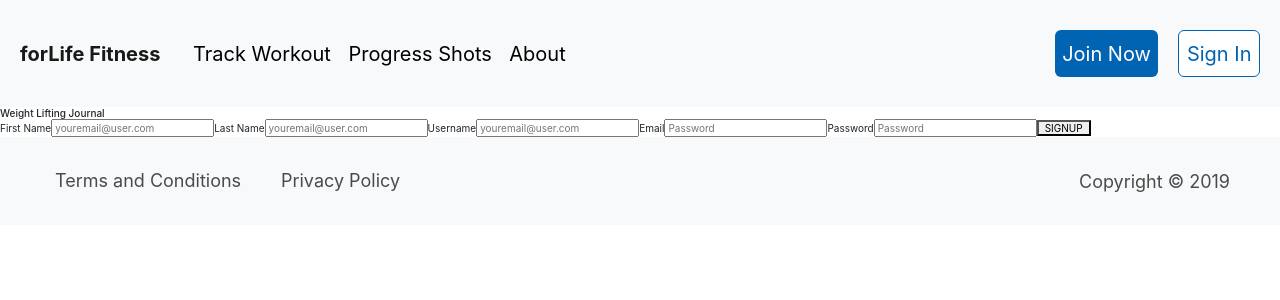
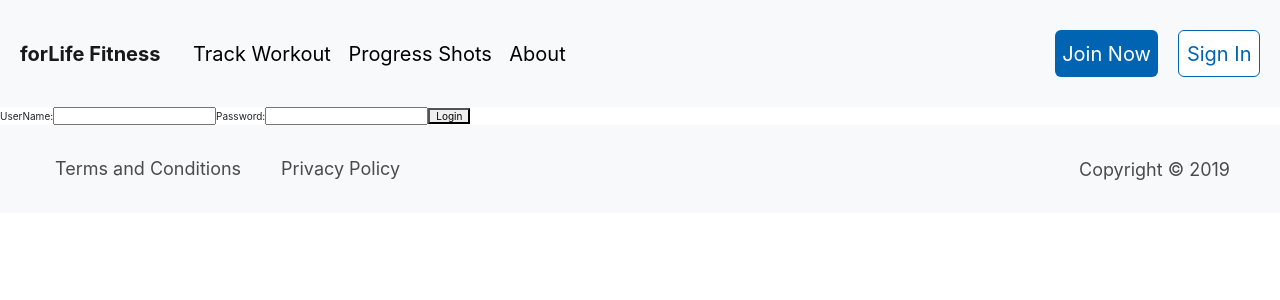
Before and after one commit to bw-weight-lifting-journal/Front-end, a React (Create React App) app in the folder weightlifting-journal/: page / in a window 1280 px wide. Shown: the top 300 px of the page. Built offline with nearby package versions, Linux system fonts and the light colour scheme.

Commit message:
able to post login info and store token on local storage

```diff
--- a/weightlifting-journal/src/App.js
+++ b/weightlifting-journal/src/App.js
@@ -16,8 +16,8 @@ function App() {
       <TopNav />
       {/* <NewWorkoutForm /> */}
       {/* <Dashboard /> */}
-      <Signup />
-      {/* <Login /> */}
+      {/* <Signup /> */}
+      <Login />
       <Footer />
     </div>
   );
--- a/weightlifting-journal/src/Login.js
+++ b/weightlifting-journal/src/Login.js
@@ -32,7 +32,10 @@ const FormikLogin = withFormik({
         console.log(values)
         axios
             .post('https://weightlifingjournalbackend.herokuapp.com/api/auth/login', values)
-            .then(res => console.log(res))
+            .then(res => {
+                console.log(res)
+                localStorage.setItem('token', res.data.Token)
+            })
             .catch(err => console.log(err))
     }
 
```
